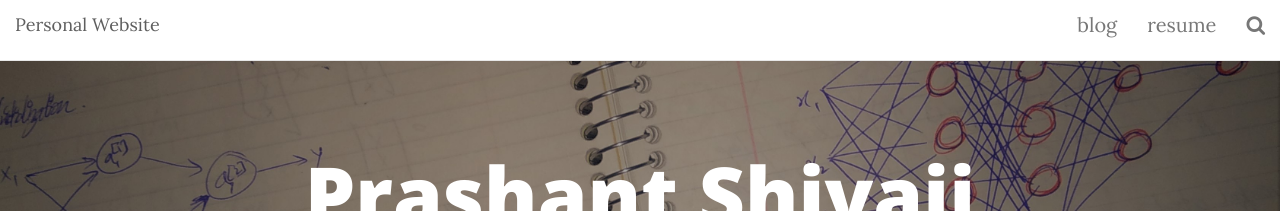
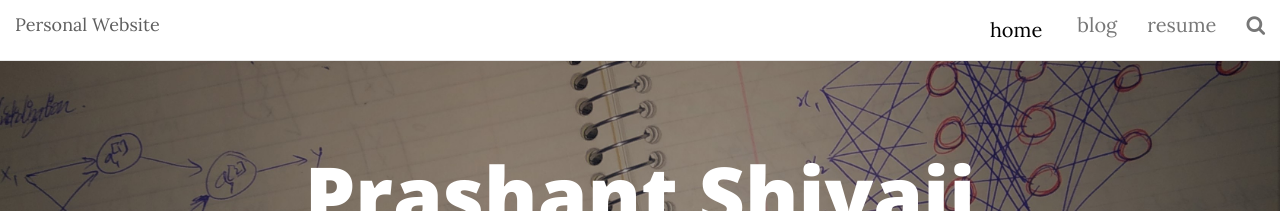
Before and after one commit to PrashantShivajiBhapkar/PrashantShivajiBBhapkar.github.io, a Jekyll site: the page built from index.html, in a window 1280 px wide. Shown: the top 211 px of the page. Built offline with Jekyll 4.4.1, drawn with Linux system fonts in a browser that asks for light colours; nearby versions of some CDN libraries.

Commit message:
updated header

```diff
--- a/_includes/nav.html
+++ b/_includes/nav.html
@@ -17,7 +17,7 @@
         <div class="collapse navbar-collapse" id="bs-example-navbar-collapse-1">
             <ul class="nav navbar-nav navbar-right">
                 <li>
-                    <a href="/" style="color:white;padding:20px;">homeee</a>
+                    <a href="/" style="color:black;padding:20px;">home</a>
                 </li>
                 <li>
                     <a href="/blog/">blog</a>
```
